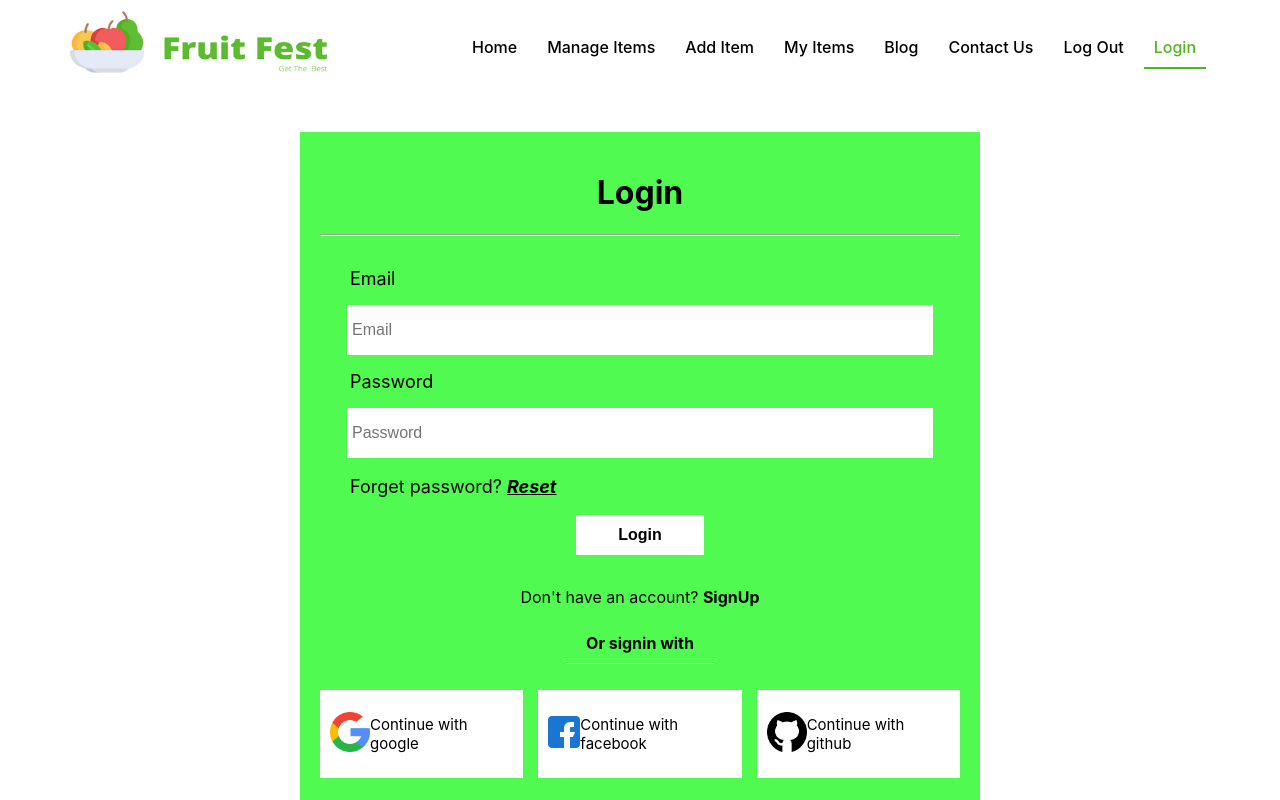
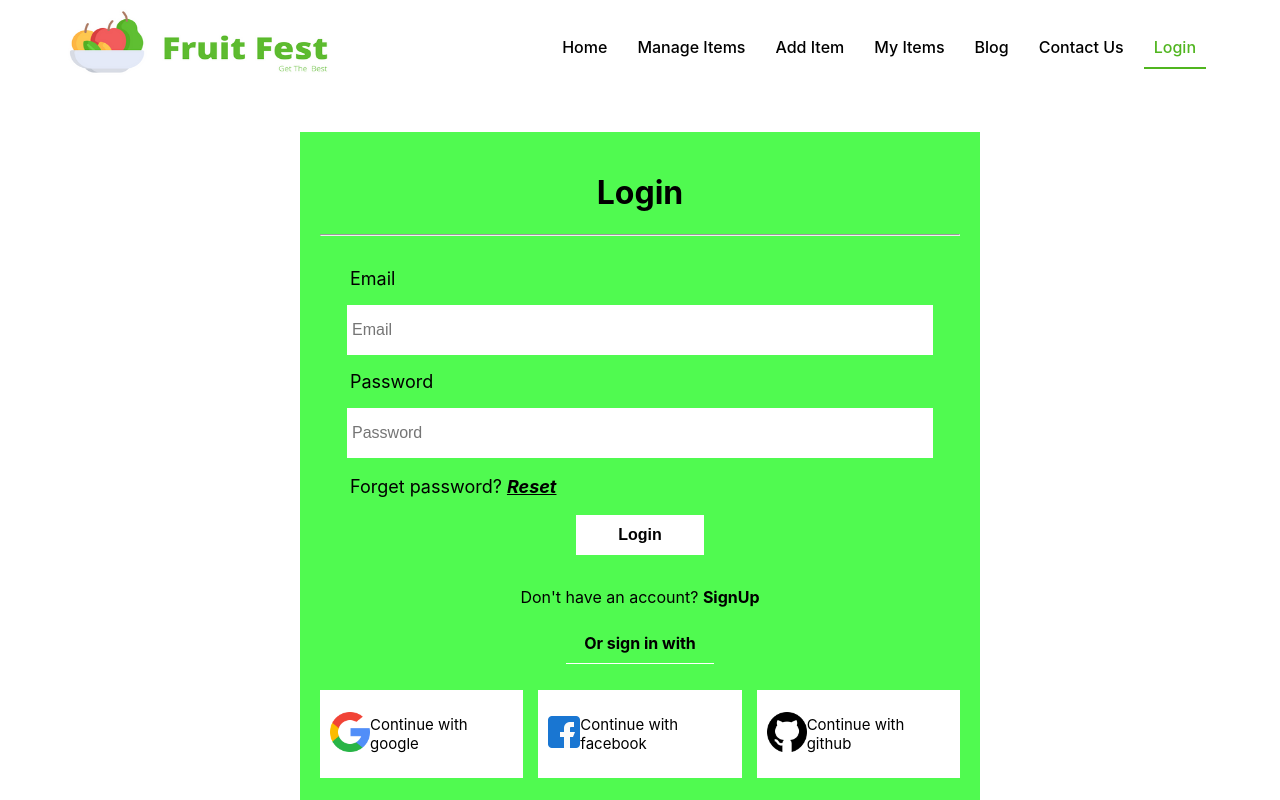
Before and after one commit to shakerscode/fruit-fest-web-app, a React (Create React App) app: page /login in a window 1280 px wide. Shown: the top 800 px of the page. Built offline with nearby package versions, Linux system fonts and the light colour scheme; no server answers.

Commit message:
google login method  done

```diff
--- a/src/App.js
+++ b/src/App.js
@@ -8,6 +8,7 @@ import ManageInv from './component/ManageInv/ManageInv';
 import Login from './component/Login/Login';
 import SignUp from './component/SignUp/SignUp';
 import SingleInven from './component/SingleInven/SingleInven';
+import { Toaster } from 'react-hot-toast';
 
 function App() {
   return (
@@ -22,6 +23,7 @@ function App() {
          <Route path='/signup' element={<SignUp></SignUp>}></Route>
        </Routes>
        <Footer></Footer>
+       <Toaster />
     </div>
   );
 }
--- a/src/component/Shared/Navbar/Navbar.js
+++ b/src/component/Shared/Navbar/Navbar.js
@@ -3,9 +3,14 @@ import logo from '../../../Images/Fruit Fest Logo.png';
 import CustomLink from '../../CustomLink/CustomLink';
 import { MenuAlt3Icon, XIcon } from '@heroicons/react/solid'
 import './Navbar.css'
+import auth from '../../../firebase.init';
+import { useAuthState } from 'react-firebase-hooks/auth';
+import { signOut } from 'firebase/auth';
+import toast from 'react-hot-toast';
 
 const Navbar = () => {
     const [toggle, setToggle] = useState(false)
+    const [user] = useAuthState(auth);
     return (
         <div className='nav-container'>
             <div className='nav-section'>
@@ -20,8 +25,15 @@ const Navbar = () => {
                         <CustomLink to="/my-item">My Items</CustomLink>
                         <CustomLink to="/blog">Blog</CustomLink>
                         <CustomLink to="/contact-us">Contact Us</CustomLink>
-                        <CustomLink to="/log-out">Log Out</CustomLink>
-                        <CustomLink to="/login">Login</CustomLink>
+                        {
+                            user ?
+                                <CustomLink onClick={() => {
+                                    signOut(auth)
+                                    toast.success('Logout successful', {id: 'successful.'})
+                                }} to="/login">Log Out</CustomLink>
+                                :
+                                <CustomLink to="/login">Login</CustomLink>
+                        }
                     </nav>
                     <div onClick={() => setToggle(!toggle)}>
                         {
--- a/src/component/Shared/SocialLogin/SocialLogin.js
+++ b/src/component/Shared/SocialLogin/SocialLogin.js
@@ -5,16 +5,31 @@ import githubImg from '../../../Images/Social Icon/github.png'
 import './SocialLogin.css';
 import auth from '../../../firebase.init';
 import { useSignInWithGoogle } from 'react-firebase-hooks/auth';
+import toast, { Toaster } from 'react-hot-toast';
+import { useNavigate } from 'react-router-dom';
 
 const SocialLogin = () => {
+    const navigate = useNavigate();
     const [signInWithGoogle, user, loading, error] = useSignInWithGoogle(auth);
 
     const googleLogin = () =>{
-
+        signInWithGoogle();
     }
+    if (loading) {
+        return toast('Loading....', {id: 'Loading! Please wait.'})
+      }
+    if (error) {
+        return (
+          toast.error('Something went wrong!', {id: 'An error occur!'})
+        );
+      }
+      if (user) {
+          toast.success('Successfully logged in.',{id:'Successfully logged in.' })
+        return navigate('/')
+      }
     return (
         <div className='social-login'>
-           <p className='or-text'><b>Or signin with</b></p>
+           <p className='or-text'><b>Or sign in with</b></p>
             <div className='social-methods'>
                 <div onClick={googleLogin} className="login-methods">
                     <div>
@@ -42,6 +57,7 @@ const SocialLogin = () => {
                 </div>
             </div>
         </div>
+
     );
 };
 
```
